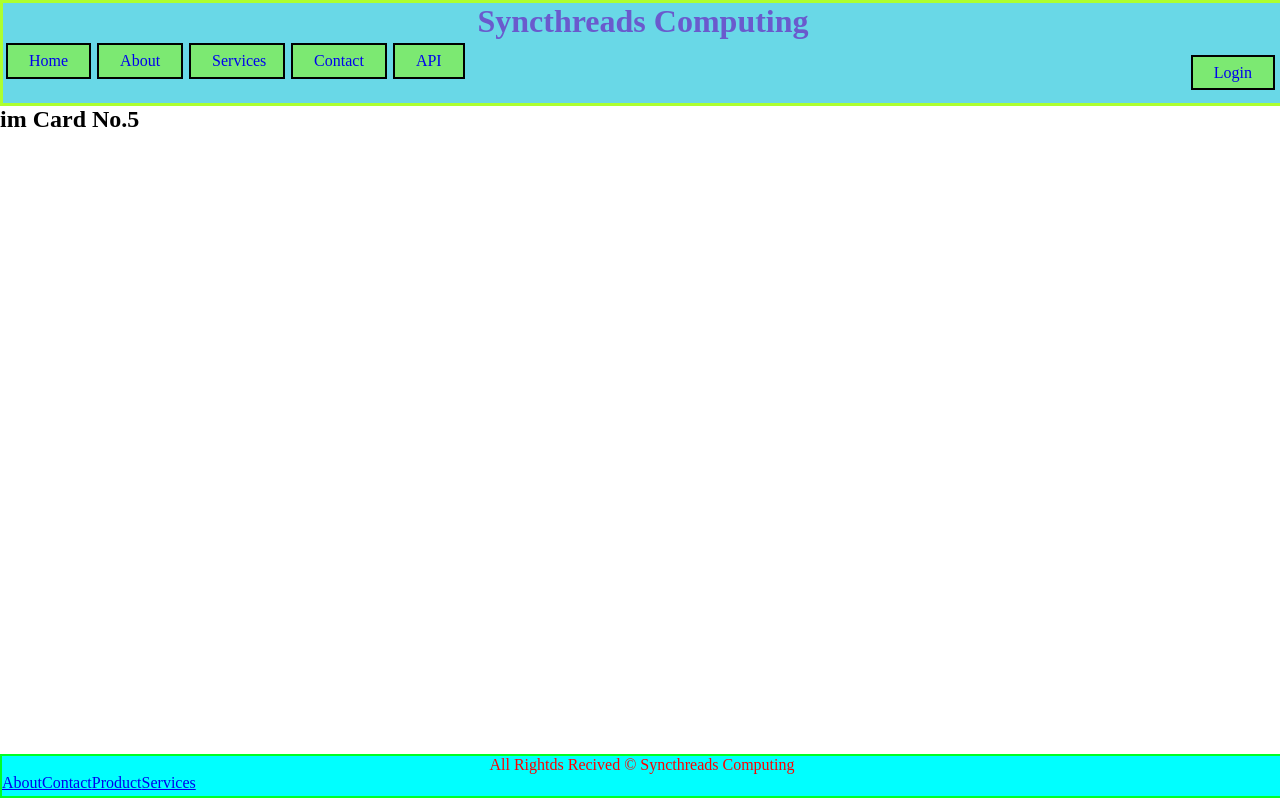
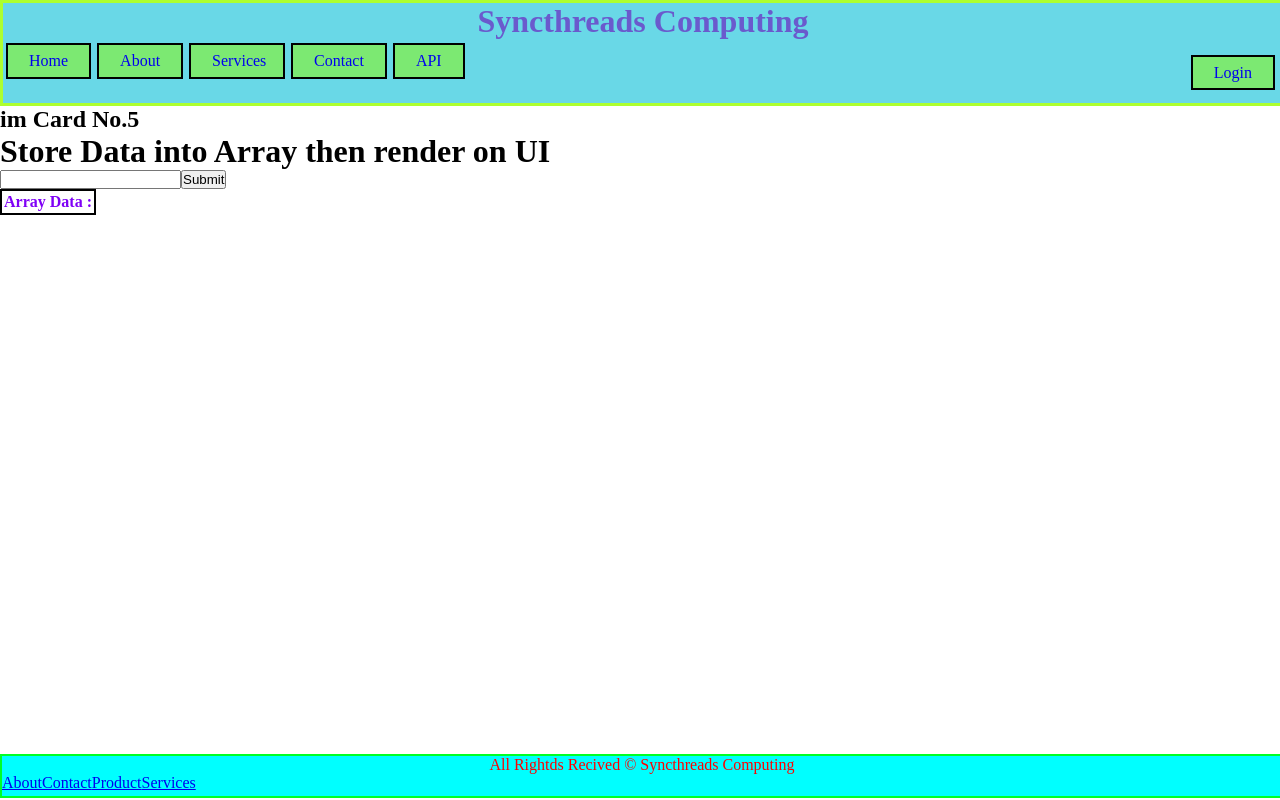
Before and after one commit to saiprasadpagar/Syncthreads, a React (Create React App) app: page /card5 in a window 1280 px wide. Built offline with nearby package versions, Linux system fonts and the light colour scheme.

Commit message:
card No.5 updated

```diff
--- a/src/App.css
+++ b/src/App.css
@@ -3,13 +3,13 @@
   margin: 0;
 }
 /******************Header styling********************/
-.mainHeader{
+.mainHeader {
   width: 100%;
   height: 100px;
   top: 0;
   position: sticky;
   background-color: rgb(105, 216, 231);
-  border:3px solid greenyellow;
+  border: 3px solid greenyellow;
   box-shadow: rgb(71, 69, 69);
   color: slateblue;
 }
@@ -25,15 +25,12 @@ nav {
   /* flex-wrap: wrap; */
 }
 
-
 ul {
   display: flex;
   width: 30%;
-
-
-
 }
-li , .Link {
+li,
+.Link {
   margin: 3px;
   width: 50px;
   padding: 7px 21px;
@@ -43,16 +40,20 @@ li , .Link {
   border: 2px solid black;
 }
 
-li,.Link:hover , .btn-login:hover ,
-.box1:hover ,.box2:hover ,.box3:hover,
+li,
+.Link:hover,
+.btn-login:hover,
+.box1:hover,
+.box2:hover,
+.box3:hover,
 .box4:hover {
   background-color: rgb(226, 206, 247);
-  outline: .1rem solid rgb(0, 0, 0);
+  outline: 0.1rem solid rgb(0, 0, 0);
 }
 
 /******************Login Button********************/
 
-.btn-login{
+.btn-login {
   margin-right: 8px;
   width: 50px;
   padding: 7px 21px;
@@ -61,20 +62,17 @@ li,.Link:hover , .btn-login:hover ,
   background-color: rgb(124, 233, 114);
   border: 2px solid black;
   cursor: pointer;
-
 }
 
 /* -------------------------------Home CardContainer------------------------------------- */
 .CardContainer {
-
   cursor: pointer;
-  display:flex;
+  display: flex;
   flex-wrap: wrap;
-  justify-content:space-evenly;
+  justify-content: space-evenly;
   /* height:500px; */
-  width : 100%;
+  width: 100%;
   margin-top: 5px;
-
 }
 
 .box1 {
@@ -89,14 +87,14 @@ li,.Link:hover , .btn-login:hover ,
   border-radius: 9px;
   background-color: deeppink;
   /* height: 10%; */
-  height:150px;
+  height: 150px;
   width: 49%;
 }
 
 .box3 {
   border-radius: 9px;
   background-color: rgb(0, 248, 25);
-  height:150px;
+  height: 150px;
   width: 49%;
   margin-top: 5px;
 }
@@ -104,49 +102,59 @@ li,.Link:hover , .btn-login:hover ,
 .box4 {
   border-radius: 9px;
   background-color: rgb(217, 255, 0);
-  height:150px;
+  height: 150px;
   width: 49%;
   margin-top: 5px;
 }
 .box5 {
   border-radius: 9px;
   background-color: rgb(145, 198, 0);
-  height:150px;
+  height: 150px;
   width: 49%;
   margin-top: 5px;
 }
 .box6 {
   border-radius: 9px;
   background-color: rgb(255, 0, 183);
-  height:150px;
+  height: 150px;
   width: 49%;
   margin-top: 5px;
 }
 
-
-
-
-
 /* *********Footer************* */
 
-.mainFooter{
-  position:fixed;
+.mainFooter {
+  position: fixed;
   background-color: aqua;
-color:red;
+  color: red;
   text-align: center;
   border: 2px solid rgb(0, 255, 38);
   bottom: 2px;
   height: 5vh;
   width: 100%;
+}
+
+/* ----Map------------ */
+.map-container {
+  width: 100%;
+}
+
+/* ----------------------Table Card No5------------------------ */
+
+table{
+  border: 2px solid hsl(0, 0%, 0%);
+}
+
+th{
+color: rgb(127, 0, 246);
 
 }
 
-/* ----Map------------ */
-.map-container{
-width: 100%;
+td {
+
+  background-color: rgb(141, 235, 112);
+  border: 1px solid hsl(0, 0%, 0%);
 }
-
-
 
 /* .FooterNav{
 
@@ -170,16 +178,16 @@ width:300px;
 
 /* **************Dropdown******************** */
 
-.dropbtn {
+/* .dropbtn {
   background-color: hwb(101 0% 2%);
   color: white;
   padding: 16px;
   font-size: 16px;
   border: none;
   cursor: pointer;
-}
+} */
 
-.dropbtn:hover,
+/* .dropbtn:hover,
 .dropbtn:focus {
   background-color: #2980b9;
 }
@@ -212,4 +220,4 @@ width:300px;
 
 .show {
   display: block;
-}
+} */
--- a/src/Components/Home/Cards/card5.jsx
+++ b/src/Components/Home/Cards/card5.jsx
@@ -1,12 +1,42 @@
-import React from 'react'
+import { React, useState, useEffect } from "react";
 
 const Card5 = () => {
+  const [currentValue, setCurrentValue] = useState("");
+  const [data, setData] = useState([]);
+
+  const onChangeHandler = (event) => {
+    //Capture current input field value on change
+    setCurrentValue(event.target.value);
+  };
+
+  useEffect(() => {
+    console.log(data);
+  }, [data]);
+
+  const SubmitHandler = () => {
+    //Push new value on click of submit button also retain old value
+    setData([...data, currentValue]);
+  };
+
   return (
-    <div>
+    <>
 
-      <h2>im  Card No.5</h2>
-    </div>
-  )
-}
+      <h2>im Card No.5</h2>
+      <h1>Store Data into Array then render on UI </h1>
+      <input type="text" name="myname" onChange={onChangeHandler} />
+      <button onClick={SubmitHandler}>Submit</button>
+      <table>
+      <th>Array Data :</th>
 
-export default Card5
+      {data.map((elem)=>{
+return<><td>{elem}</td> </>
+      })}
+
+
+      </table>
+
+    </>
+  );
+};
+
+export default Card5;
--- a/src/Components/Home/Home.js
+++ b/src/Components/Home/Home.js
@@ -59,15 +59,16 @@ const HomePage = () => {
           <div className="box4" onClick={handleCard4}>
             <h2>Fetch API: Cart summary / payment (Async / Await)</h2>
             <h2>Use Demo Protected</h2>
+            <h2>UseNavigate & useLocation for Cards</h2>
           </div>
 
           <div className="box5" onClick={handleCard5}>
-            <h2>Use Navigation & useLocation</h2>
+
 
           </div>
 
           <div className="box6" onClick={handleCard6}>
-          <h2>React Google Map</h2>
+          <h2>React Google Map NPM</h2>
           </div>
         </div>
       </main>
```
Lines whose indentation alone changed are shown as unchanged.
